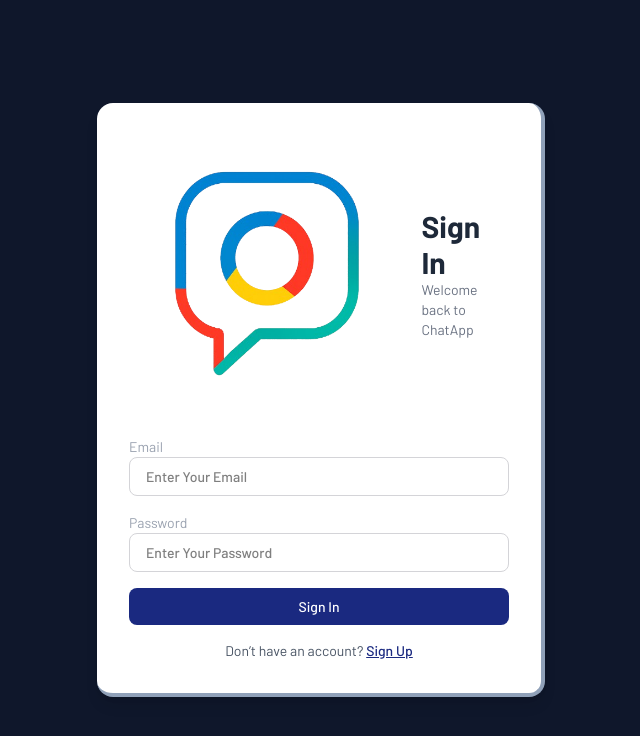
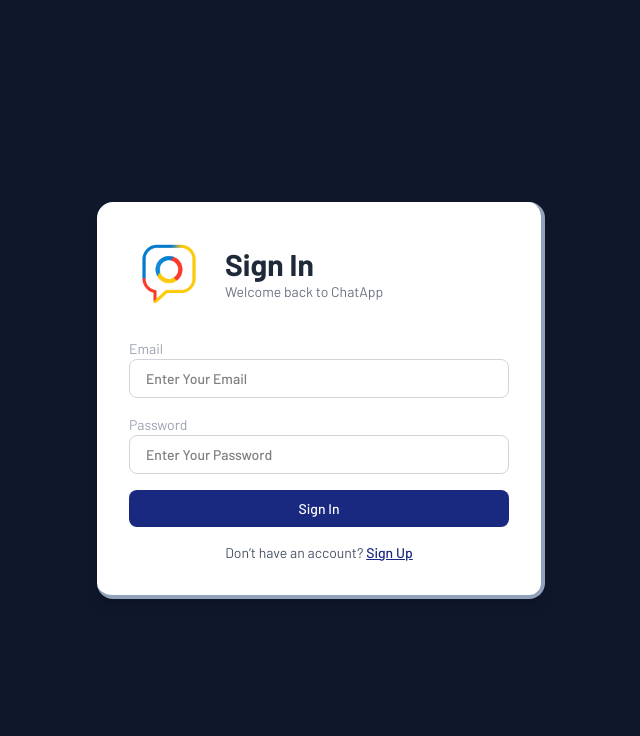
Before and after one commit to inkersal501/chat-app-frontend, a React (Vite) app: page / in a window 1280 px wide. Shown: the top 736 px of the page, without its empty margins (319-959 px from the left). Built offline with nearby package versions, Linux system fonts and the light colour scheme; no server answers.

Commit message:
logo changed

```diff
--- a/src/components/Auth.jsx
+++ b/src/components/Auth.jsx
@@ -59,7 +59,7 @@ const Auth = () => {
           )}
 
           <div className="flex flex-col md:flex-row items-center md:space-x-4 mb-6">
-            <Logo />
+            <Logo width='20'/>
             <div className="text-center md:text-left">
               <h2 className="text-3xl font-bold text-gray-800">
                 {isLogin ? 'Sign In' : 'Sign Up'}
--- a/src/components/Logo.jsx
+++ b/src/components/Logo.jsx
@@ -1,4 +1,4 @@
-import logo from '../assets/logo.png';
+import logo from '../assets/logo-app.png';
 
 function Logo({width = 25}) {
   return (
```
Also changed, not shown: src/assets/logo-app.png (added).
